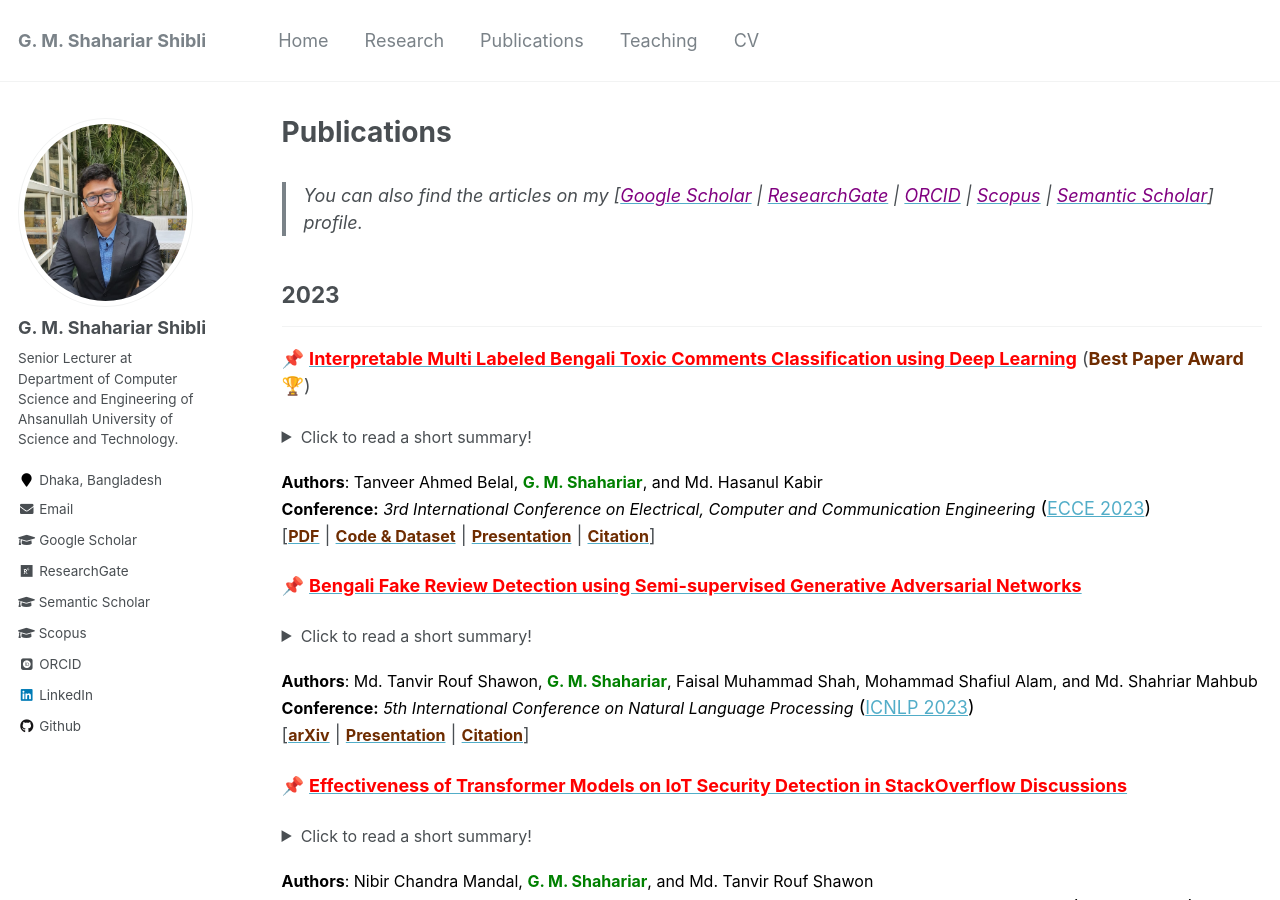
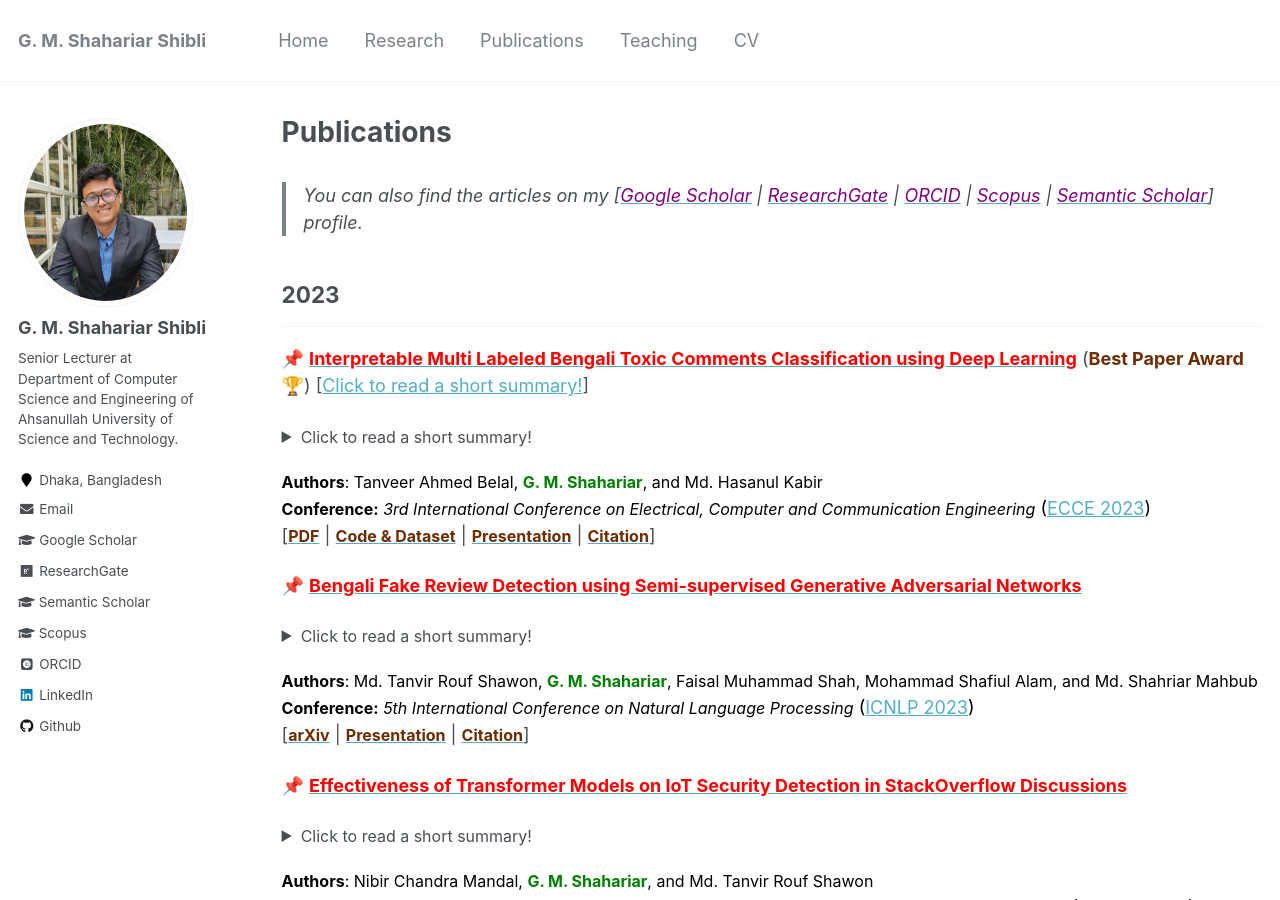
Before and after one commit to shahariar-shibli/shahariar-shibli.github.io, a Jekyll site: the page built from _pages/publications.md, in a window 1280 px wide and 900 px high. Built offline with Jekyll 4.4.1, drawn with Linux system fonts in a browser that asks for light colours; some web fonts are replaced.

Commit message:
Update publications.md

```diff
--- a/_pages/publications.md
+++ b/_pages/publications.md
@@ -12,6 +12,16 @@
 
 📌 [<span style="color:red">**Interpretable Multi Labeled Bengali Toxic Comments Classification using Deep Learning**</span>](https://ieeexplore.ieee.org/document/10101588)
 (<span style="color:#6E2C00"><strong>Best Paper Award</strong></span> 🏆)
+[<a href="#" onclick="$('#ecce2023_summary').toggle();return false;">Click to read a short summary!</a>]
+<div id="acl2021_abstract" class="abstract" style="display:none;">
+<span style="text-align:justify; color:black; display:block;">
+<font size="3">
+This paper presents a deep learning-based pipeline for categorizing Bengali toxic comments,
+in which at first a binary classification model is used to determine whether a comment is toxic or not, and then a multi-label classifier is employed to
+determine which toxicity type the comment belongs to.
+</font>
+</span>
+</div>
 <details>
 <summary><font size="3">Click to read a short summary!</font></summary>
 <span style="text-align:justify; color:black; display:block;">
```
